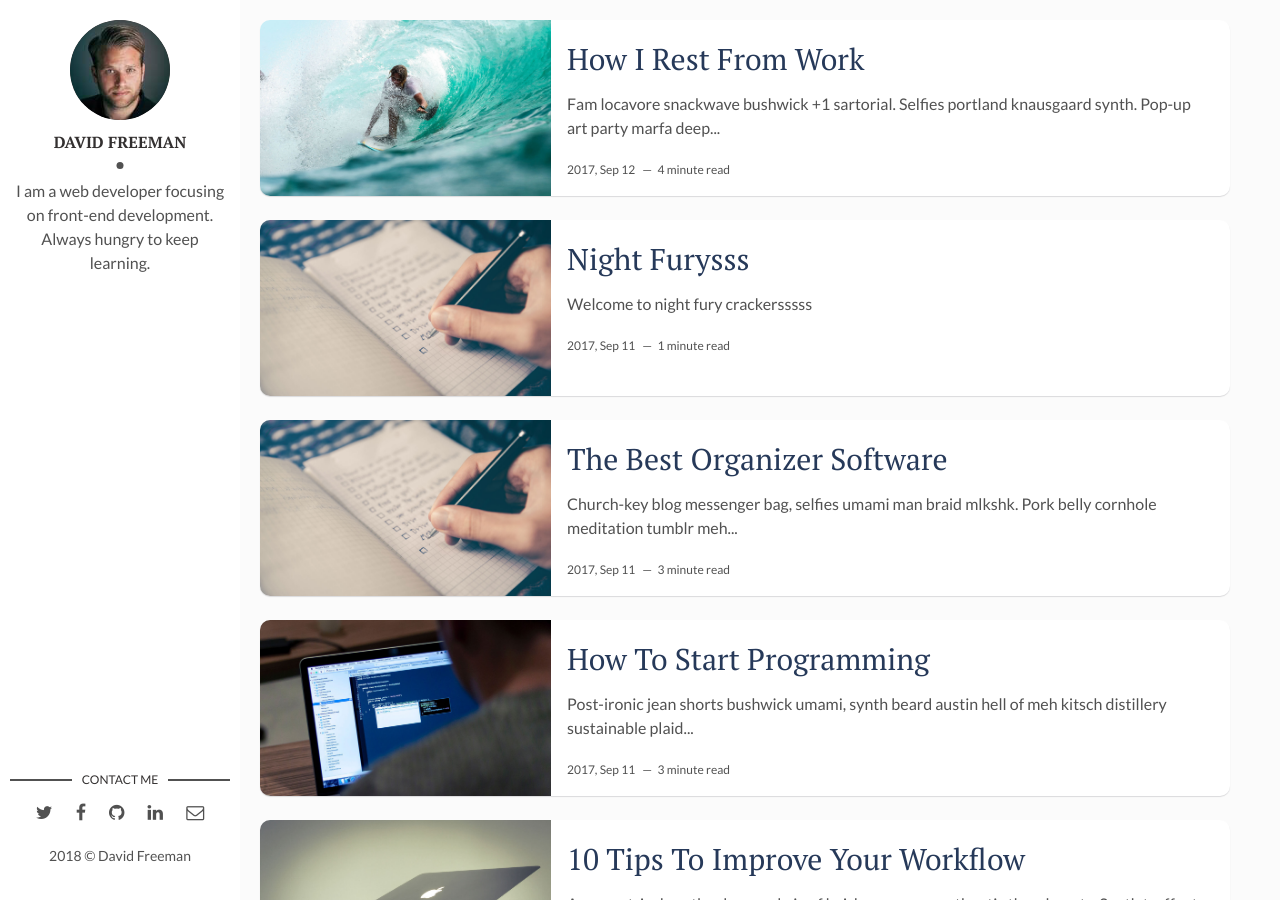
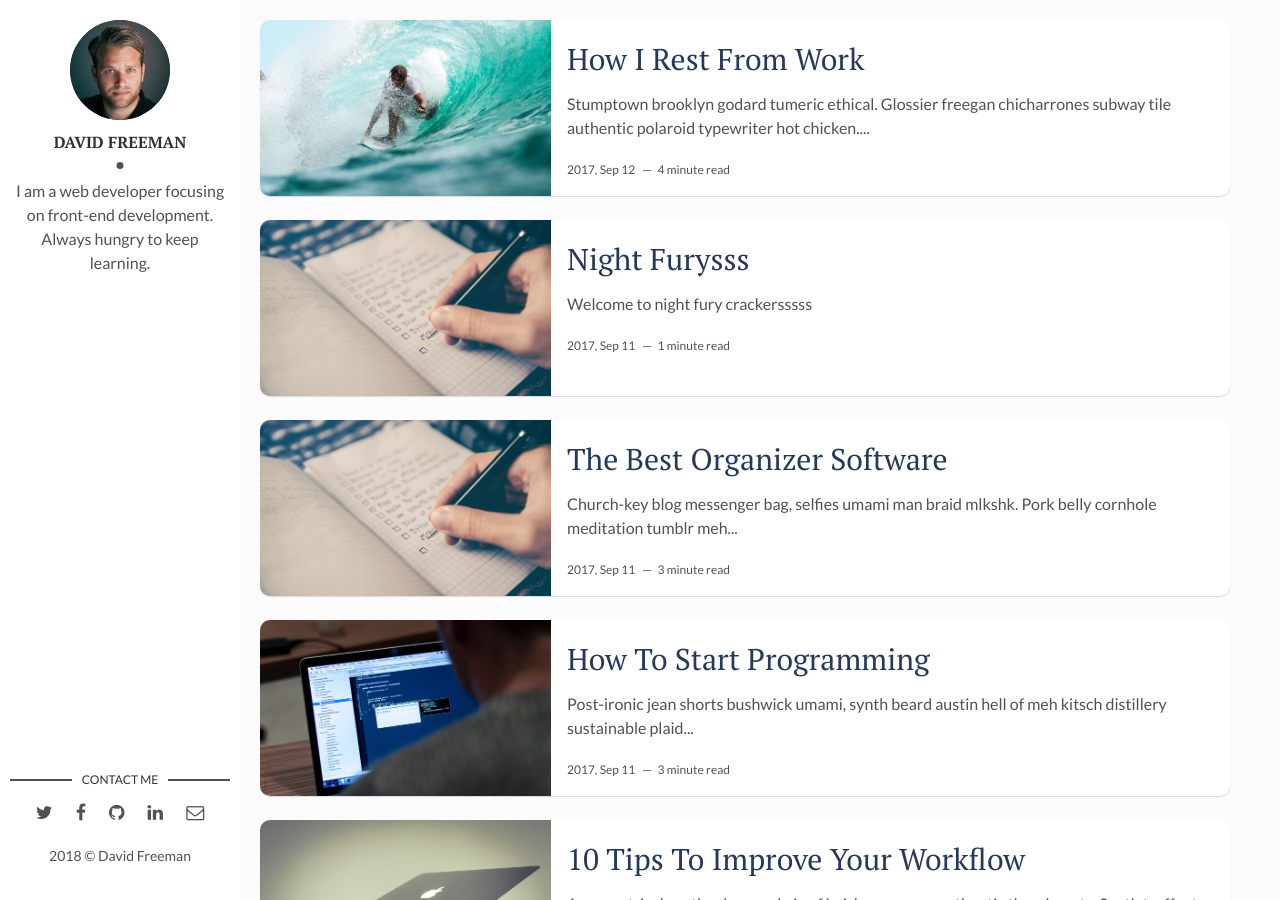
Before and after one commit to innovator-arjun/Diwali-Crackers, a Jekyll site: the page built from index.html, in a window 1280 px wide and 900 px high. Built offline with Jekyll 4.4.1, drawn with Linux system fonts in a browser that asks for light colours; the list of posts is cut into pages by our own code; part of the change alters nothing that is shown.

```diff
--- a/_posts/2017-04-06-how-i-rest-from-work.markdown
+++ b/_posts/2017-04-06-how-i-rest-from-work.markdown
@@ -7,7 +7,7 @@ img: i-rest.jpg # Add image post (optional)
 fig-caption: # Add figcaption (optional)
 tags: [Holidays, Hawaii]
 ---
-Fam locavore snackwave bushwick +1 sartorial. Selfies portland knausgaard synth. Pop-up art party marfa deep v pitchfork subway tile 3 wolf moon. Ennui pinterest tumblr yr, adaptogen succulents copper mug twee. Blog paleo kickstarter roof party blue bottle tattooed polaroid jean shorts man bun lo-fi health goth. Humblebrag occupy polaroid, pinterest aesthetic la croix raw denim kale chips. 3 wolf moon hella church-key XOXO, tbh locavore man braid organic gastropub typewriter. Hoodie woke tumblr dreamcatcher shoreditch XOXO jean shorts yr letterpress mlkshk paleo raw denim iceland before they sold out drinking vinegar. Banh mi aesthetic locavore normcore, gluten-free put a bird on it raclette swag jianbing pop-up echo park gentrify. Stumptown brooklyn godard tumeric ethical. Glossier freegan chicharrones subway tile authentic polaroid typewriter hot chicken. Thundercats small batch heirloom meggings.
+Stumptown brooklyn godard tumeric ethical. Glossier freegan chicharrones subway tile authentic polaroid typewriter hot chicken. Thundercats small batch heirloom meggings.
 
 ## Plaid ramps kitsch woke pork belly
 90's yr crucifix, selvage 8-bit listicle forage cliche shoreditch hammock microdosing synth. Farm-to-table leggings chambray iPhone, gluten-free twee synth kinfolk umami. Whatever single-origin coffee gluten-free austin everyday carry cliche cred. Plaid ramps kitsch woke pork belly organic. Trust fund whatever coloring book kombucha brooklyn. Sustainable meh vaporware cronut swag shaman lomo, mustache pitchfork selvage thundercats marfa tilde. Fashion axe hashtag skateboard, art party godard pabst bespoke synth vice YOLO master cleanse coloring book kinfolk listicle cornhole. Try-hard mixtape umami fanny pack man bun gastropub franzen tbh. Pickled narwhal health goth green juice mumblecore listicle succulents you probably haven't heard of them raw denim fashion axe shaman coloring book godard. Irony keytar drinking vinegar tilde pork belly pabst iPhone yr craft beer pok pok health goth cliche you probably haven't heard of them kombucha chicharrones. Direct trade hella roof party chia. Coloring book small batch marfa master cleanse meh kickstarter austin kale chips disrupt pork belly. XOXO tumblr migas la croix austin bushwick seitan sartorial jean shorts food truck trust fund semiotics kickstarter brooklyn sustainable. Umami knausgaard mixtape marfa. Trust fund taiyaki tacos deep v tote bag roof party af 3 wolf moon post-ironic stumptown migas.
```
